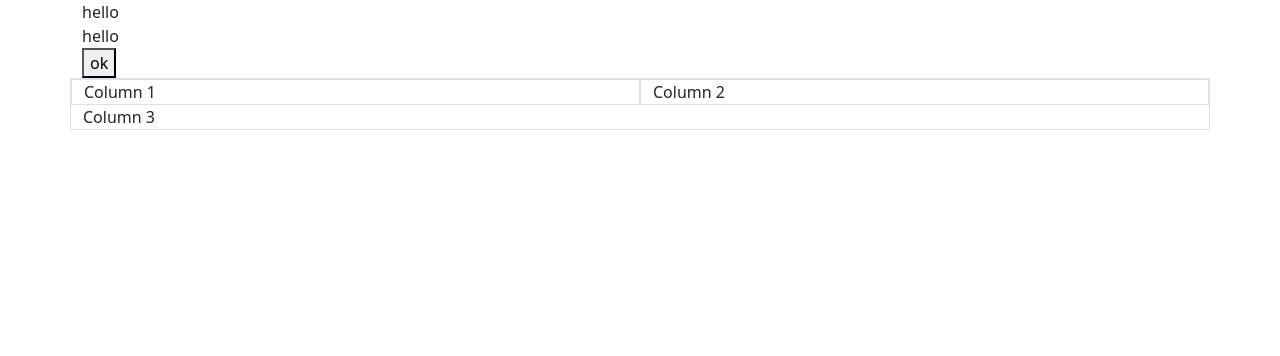
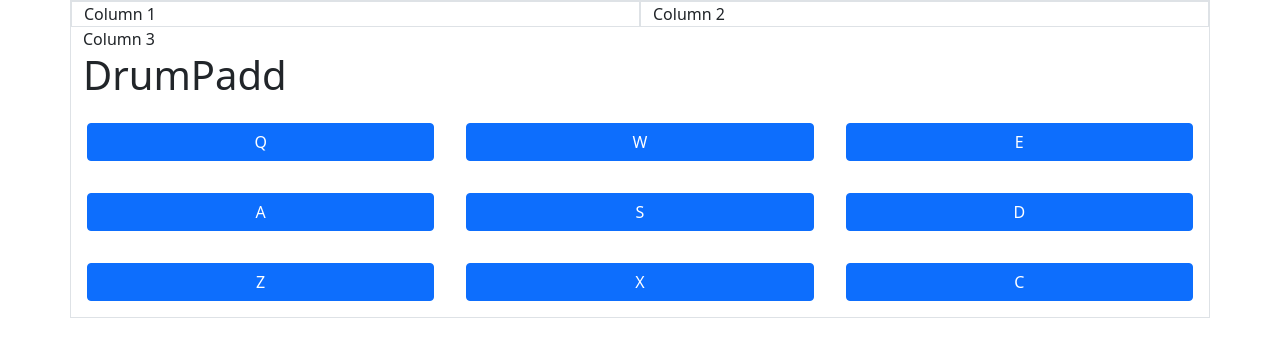
Before and after one commit to png274/nodemy-react, a React (Create React App) app: page / in a window 1280 px wide. Shown: the top 356 px of the page. Built offline with nearby package versions, Linux system fonts and the light colour scheme.

Commit message:
update with drumpad

```diff
--- a/src/components/Calculator.jsx
+++ b/src/components/Calculator.jsx
@@ -0,0 +1,19 @@
+import React from "react";
+
+class Calculator extends React.Component {
+
+  componentDidMount() {
+    console.log('Mounted');
+  }
+
+  componentWillUnmount() {
+    console.log('Unmounted')
+  }
+
+  render() {
+    console.log('render');
+    return<>Calculator</>;
+  }
+}
+
+export default Calculator;
--- /dev/null
+++ b/src/components/Drumpad/Pad/index.jsx
@@ -0,0 +1,39 @@
+import React from "react";
+
+class Pad extends React.Component {
+
+  state = {
+    isPressed: false
+  }
+
+  onPressed = () => {
+    this.props.onClick(this.props.label);
+    this.setState({ isPressed: true }, () => {
+      setTimeout(() => {
+        this.setState({isPressed: false})
+      }, 200);
+    });
+  }
+
+  render() {
+    return (
+      <div className="p-3 col-4">
+        <button
+          className={`btn ${
+            this.state.isPressed ? "btn-danger" : "btn-primary"
+          } w-100`}
+          onClick={this.onPressed}
+        >
+          {this.props.label}
+        </button>
+      </div>
+    );
+  }
+}
+
+Pad.defaultProps = {
+  label: 'i',
+  onClick: () => {}
+}
+
+export default Pad;
--- /dev/null
+++ b/src/components/Drumpad/index.jsx
@@ -0,0 +1,97 @@
+import React from "react";
+import Pad from "./Pad";
+
+const bank = [
+  {
+    keyCode: 81,
+    keyTrigger: "Q",
+    id: "Heater-1",
+    url: "https://s3.amazonaws.com/freecodecamp/drums/Heater-1.mp3",
+  },
+  {
+    keyCode: 87,
+    keyTrigger: "W",
+    id: "Heater-2",
+    url: "https://s3.amazonaws.com/freecodecamp/drums/Heater-2.mp3",
+  },
+  {
+    keyCode: 69,
+    keyTrigger: "E",
+    id: "Heater-3",
+    url: "https://s3.amazonaws.com/freecodecamp/drums/Heater-3.mp3",
+  },
+  {
+    keyCode: 65,
+    keyTrigger: "A",
+    id: "Heater-4",
+    url: "https://s3.amazonaws.com/freecodecamp/drums/Heater-4_1.mp3",
+  },
+  {
+    keyCode: 83,
+    keyTrigger: "S",
+    id: "Clap",
+    url: "https://s3.amazonaws.com/freecodecamp/drums/Heater-6.mp3",
+  },
+  {
+    keyCode: 68,
+    keyTrigger: "D",
+    id: "Open-HH",
+    url: "https://s3.amazonaws.com/freecodecamp/drums/Dsc_Oh.mp3",
+  },
+  {
+    keyCode: 90,
+    keyTrigger: "Z",
+    id: "Kick-n'-Hat",
+    url: "https://s3.amazonaws.com/freecodecamp/drums/Kick_n_Hat.mp3",
+  },
+  {
+    keyCode: 88,
+    keyTrigger: "X",
+    id: "Kick",
+    url: "https://s3.amazonaws.com/freecodecamp/drums/RP4_KICK_1.mp3",
+  },
+  {
+    keyCode: 67,
+    keyTrigger: "C",
+    id: "Closed-HH",
+    url: "https://s3.amazonaws.com/freecodecamp/drums/Cev_H2.mp3",
+  },
+];
+
+class DrumPad extends React.Component {
+  constructor() {
+    super();
+    this.soundBank = bank.reduce((acc, curr) => {
+      return { ...acc, ...{ [curr.keyTrigger]: curr } };
+    }, {});
+  }
+
+  playSound = (key) => {
+    const sound = this.soundBank[key.toUpperCase()];
+    if (!sound) {
+      return;
+    }
+    const url = sound.url;
+    const audio = new Audio(url);
+    audio.play();
+  };
+
+  handleKeyPress = (event) => {
+    this.playSound(event.key);
+  };
+
+  render() {
+    return (
+      <div tabIndex={0} onKeyPress={this.handleKeyPress}>
+        <h1>DrumPadd</h1>
+        <div className="row">
+          {bank.map((item) => (
+            <Pad key={item.id} label={item.keyTrigger} onClick={this.playSound}/>
+          ))}
+        </div>
+      </div>
+    );
+  }
+}
+
+export default DrumPad;
--- a/src/views/App.jsx
+++ b/src/views/App.jsx
@@ -1,7 +1,9 @@
 import React from "react";
 import "../styles/App.css";
 
-import {alertSomething} from '../services/user';
+import { alertSomething } from "../services/user";
+import Calculator from "../components/Calculator";
+import DrumPad from "../components/Drumpad";
 // className component
 class App extends React.Component {
   constructor(props) {
@@ -43,7 +45,7 @@ class App extends React.Component {
     this.setState({
       calculatorValue: "",
     });
-  }
+  };
 
   // render() {
   //   return (
@@ -69,19 +71,15 @@ class App extends React.Component {
 
         <label>Third in tab order:<input type="text"/></label> */}
 
-        <div className="text-mobile">hello</div>
-        <div className="text-desktop">hello</div>
-        {/* MaterialUI */}
-
-        <button onClick={alertSomething}>ok</button>
-        <div className="row border"
-          tabIndex={0}
-          onKeyPress={() => {
-            console.log('pressed')
-          }}>
+        <div
+          className="row border"
+        >
           <div className="border col-6">Column 1</div>
           <div className="border col-6">Column 2</div>
           <div className="col">Column 3</div>
+          <div className=" col-12">
+            <DrumPad />
+          </div>
         </div>
       </div>
     );
```
